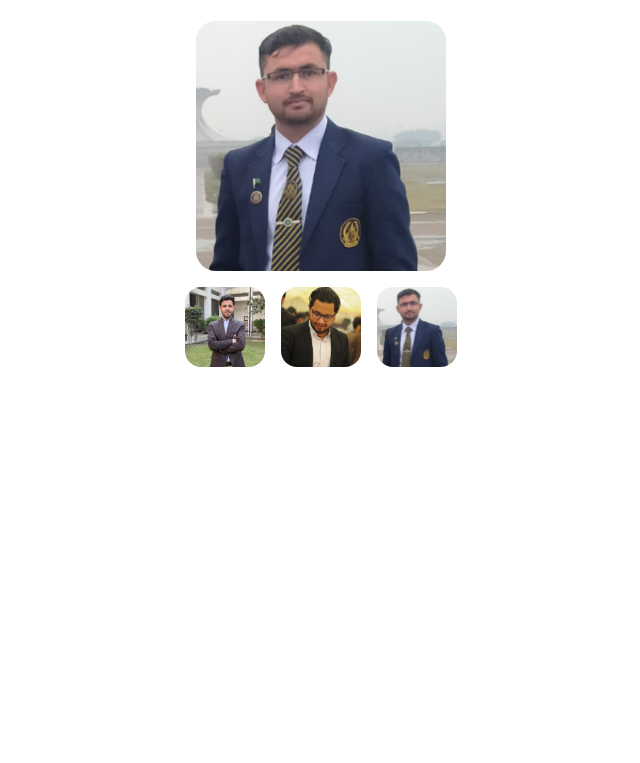
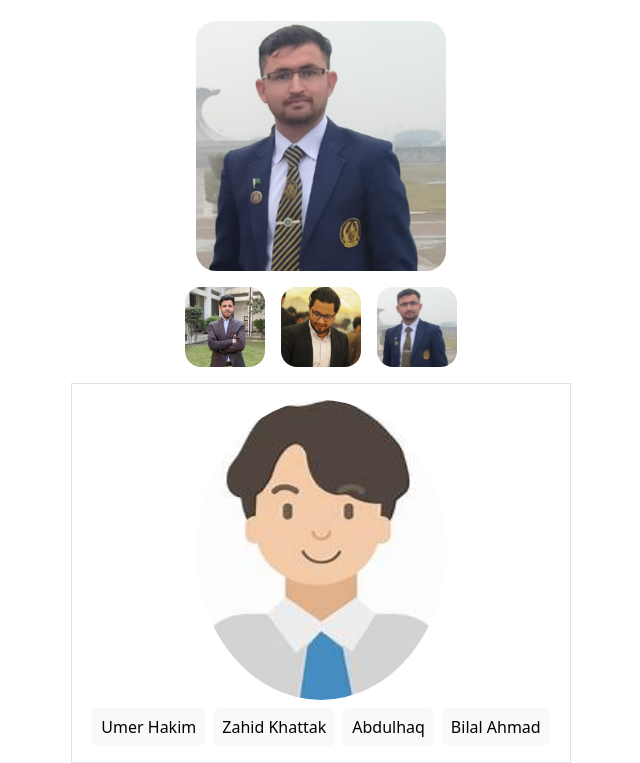
Before and after one commit to bilalahmad709/JS-Practice, a plain HTML site: page change-attribute/change-attribute.html in a window 1280 px wide. Shown: the part 420-1183 px from the top of the page, without its empty margins (319-959 px from the left). Before the commit the page ends 800 px from the top, so only its background shows below. Drawn offline with nearby package versions, Linux system fonts and the light colour scheme.

Commit message:
added more onclick functions

```diff
--- a/change-attribute/change-attribute.css
+++ b/change-attribute/change-attribute.css
@@ -18,3 +18,12 @@
     min-height: 60px;
     max-height: 80px;
 }
+
+/* image and its description */
+#profile-img{
+    min-width: 250px;
+    max-width: 300px;
+    min-height: 250px;
+    max-height: 300px;
+    border-radius: 50%;
+}
--- a/change-attribute/change-attribute.html
+++ b/change-attribute/change-attribute.html
@@ -72,6 +72,51 @@
 
     </div>
 
+    <!-- changing of images and description through onclick () function -->
+
+    <!-- main div start -->
+     <div class="d-flex flex-column p-3 border justify-content-center align-items-center text-center mt-3">
+        <!-- complete introduction -->
+
+         <!-- img -->
+         <div>
+            <img src="" alt="" id="profile-img">
+         </div>
+
+         <div>
+         <h3 id="name"></h3>
+         <h4 id="f_name"></h4>
+         <h4 id="age"></h4>
+         <h4 id="education"></h4>
+         <h4 id="email"></h4>
+         <h4 id="address"></h4>
+         </div>
+
+         <div class="d-flex justify-content-center ">
+            <button class="btn btn-light px-2 mx-1" id="umer" onclick="umer()">
+                Umer Hakim
+            </button>
+
+            <button class="btn btn-light px-2 mx-1" id="Zahid" onclick="zahid2()">
+               Zahid Khattak
+            </button >
+
+            <button class="btn btn-light px-2 mx-1" id="abdulhaq"
+              onclick="abdulhaq2()">
+              Abdulhaq
+            </button>
+
+           <button class="btn btn-light px-2 mx-1" id="bilal" onclick="bilal2()">
+            Bilal Ahmad
+           </button>
+
+         </div>
+
+
+
+     </div>
+    <!-- main div end -->
+
     <!-- js link -->
     <script src="https://cdn.jsdelivr.net/npm/bootstrap@5.2.3/dist/js/bootstrap.bundle.min.js"
         integrity="sha384-kenU1KFdBIe4zVF0s0G1M5b4hcpxyD9F7jL+jjXkk+Q2h455rYXK/7HAuoJl+0I4"
--- a/change-attribute/change-attribute.js
+++ b/change-attribute/change-attribute.js
@@ -46,3 +46,57 @@ function bilal(){
     let bilal= document.getElementById("main_img");
     bilal.style.backgroundImage= "url(/change-attribute/images/user-profile2.jpg)";
 }
+
+//changing of images and complete introduction
+
+let profileImg= document.getElementById("profile-img");
+profileImg.src='/change-attribute/images/avatar.jpeg';
+
+// umar
+function umer(){
+    let umarProfile= document.getElementById("profile-img");
+    umarProfile.src ='/change-attribute/images/umar.jpeg';
+    document.getElementById("name").innerText= "Name : Umer Hakim";
+    document.getElementById("f_name").innerText= "F/Name : Umar Hakim";
+    document.getElementById("age").innerText= "Age : 24";
+    document.getElementById("education").innerText= "Education : Bachelors in Computer Science";
+    document.getElementById("email").innerText= "Email : umarhakim999@gmail.com";
+    document.getElementById("address").innerText= "Address : Dir Lower ";
+
+}
+
+//zahid
+function zahid2() {
+    let zahidProfile= document.getElementById("profile-img");
+    zahidProfile.src = '/change-attribute/images/zahid.png';
+    document.getElementById("name").innerText= "Name : Zahid Khattak";
+    document.getElementById("f_name").innerText= "F/Name : Usman Gul";
+    document.getElementById("age").innerText= "Age : 24";
+    document.getElementById("education").innerText= "Education : Bachelors in Computer Science";
+    document.getElementById("email").innerText= "Email : zahidkhattakcs123@gmail.com";
+    document.getElementById("address").innerText= "Address : Qadri Banda Hangu Kohat";
+}
+
+//Abdulhaq
+
+function abdulhaq2(){
+    let abdulhaqProfile= document.getElementById("profile-img");
+    abdulhaqProfile.src = '/change-attribute/images/abdulhaq.png';
+    document.getElementById("name").innerText= "Name : Abdulhaq";
+    document.getElementById("f_name").innerText= "F/Name : AbduraRahim";
+    document.getElementById("age").innerText= "Age : 45";
+    document.getElementById("education").innerText= "Education : Diploma in Viternary Science";
+    document.getElementById("email").innerText= "Email : abdulhaqBakhshi@gmail.com";
+    document.getElementById("address").innerText= "Address : Takht Bhaii Mardan";
+}
+
+function bilal2(){
+    let abdulhaqProfile= document.getElementById("profile-img");
+    abdulhaqProfile.src = '/change-attribute/images/user-profile2.jpg';
+    document.getElementById("name").innerText= "Name : Bilal Ahmad";
+    document.getElementById("f_name").innerText= "F/Name : Ismail kjan";
+    document.getElementById("age").innerText= "Age : 24";
+    document.getElementById("education").innerText= "Education : Bachelors in Computer Science";
+    document.getElementById("email").innerText= "Email : bilal12345@gmail.com";
+    document.getElementById("address").innerText= "Address : District Mohmand Agency";
+}
```
Also changed, not shown: students-grade/students-grade.html (+1 -21 lines), students-grade/students-grade.js (added, +19 -0 lines), change-attribute/images/avatar.jpeg (added), change-attribute/images/umar.jpeg (added).
